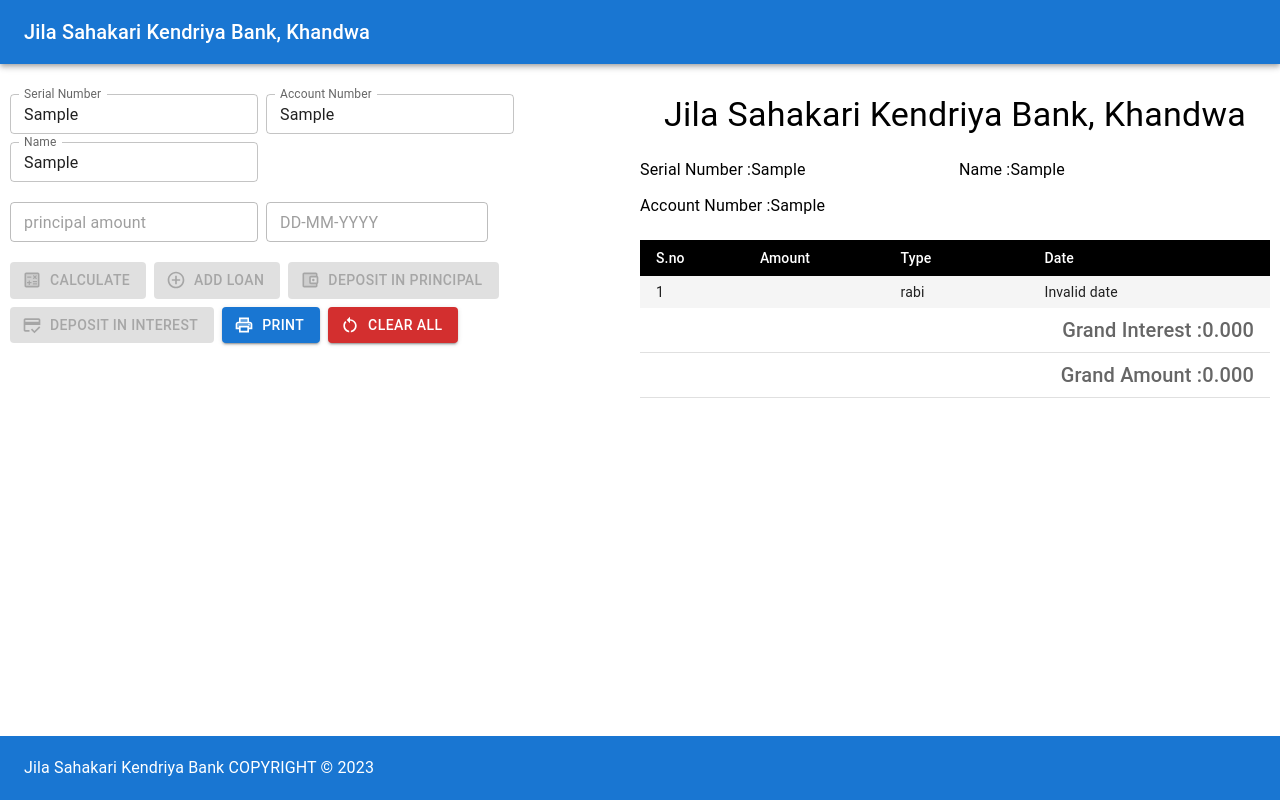
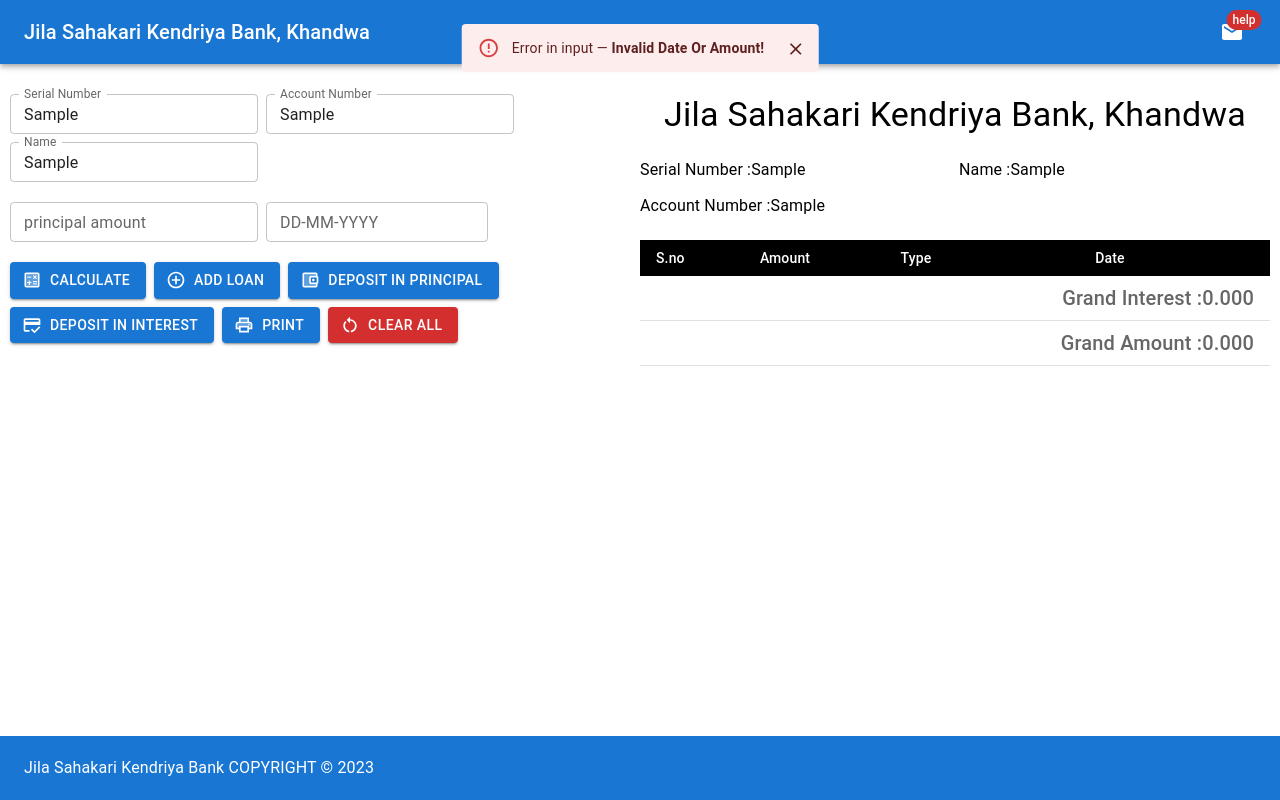
Before and after one commit to gkatkani/coperativebankcode, a React (Create React App) app: page / in a window 1280 px wide. Both pictures are taken after typing "Sample", "Sample", "Sample", "Sample" into the empty fields and a click on the button "CALCULATE". Built offline with nearby package versions, Linux system fonts and the light colour scheme.

Commit message:
work for changes

```diff
--- a/src/component/OverAllList.js
+++ b/src/component/OverAllList.js
@@ -69,9 +69,9 @@ const OverAllList = React.forwardRef((props, ref) => {
 
     if (rowObj.isDeposit) {
       if (rowObj.depositType === "interest") {
+        temp = "Deposit in Interest";
+      } else {
         temp = "Deposit in Principal";
-      } else {
-        temp = "Deposit in Interest";
       }
     } else {
       temp = checkForLoanType(moment(rowObj?.loanDate));
--- a/src/layout/Content.js
+++ b/src/layout/Content.js
@@ -1,4 +1,13 @@
-import { Box, Button, Grid, TextField, Typography } from "@mui/material";
+import {
+  Alert,
+  AlertTitle,
+  Box,
+  Button,
+  Grid,
+  Snackbar,
+  TextField,
+  Typography,
+} from "@mui/material";
 import { LocalizationProvider } from "@mui/x-date-pickers";
 import { AdapterMoment } from "@mui/x-date-pickers/AdapterMoment";
 import { DatePicker } from "@mui/x-date-pickers/DatePicker";
@@ -14,7 +23,13 @@ import {
 import DetailedView from "../pages/DetailedView";
 import moment from "moment";
 import OverAllList from "../component/OverAllList";
-import { BASIC_TRANSACTION_ROW, INITIALIZE, TRANSACTION } from "../constant";
+import {
+  BASIC_TRANSACTION_ROW,
+  INITIALIZE,
+  MAXIMUM_DATE,
+  MINIMUM_DATE,
+  TRANSACTION,
+} from "../constant";
 import { useReactToPrint } from "react-to-print";
 import CalculateTwoToneIcon from "@mui/icons-material/CalculateTwoTone";
 import AddCircleOutlineTwoToneIcon from "@mui/icons-material/AddCircleOutlineTwoTone";
@@ -25,6 +40,7 @@ import RestartAltTwoToneIcon from "@mui/icons-material/RestartAltTwoTone";
 const Content = () => {
   const [reportList, setReportList] = useState([]);
   const [disabledCalculate, setDisabledCalculate] = useState(false);
+  const [showError, setShowError] = useState(false);
   const [totalInterest, setTotalInterest] = useState(0);
   const [intialObj, setInitialObj] = useState({ ...INITIALIZE });
   const [transactionList, setTransactionList] = useState(TRANSACTION);
@@ -81,6 +97,24 @@ const Content = () => {
 
   return (
     <Box sx={{ flexGrow: 1 }}>
+      {showError && (
+        <Snackbar
+          open={showError}
+          vertical={"top"}
+          horizontal={"center"}
+          anchorOrigin={{ vertical: "top", horizontal: "center" }}
+          autoHideDuration={6000}
+          onClose={() => setShowError(false)}
+        >
+          <Alert
+            onClose={() => setShowError(false)}
+            severity="error"
+            sx={{ width: "100%" }}
+          >
+            Error in input — <strong>Invalid Date Or Amount!</strong>
+          </Alert>
+        </Snackbar>
+      )}
       <Grid container>
         {/* form part */}
         <Grid item xs={6}>
@@ -204,8 +238,8 @@ const Content = () => {
                           setTransactionList([...tempTransactionList]);
                         }
                       }}
-                      minDate={moment(new Date("2002-04-01"))}
-                      maxDate={moment(new Date("2023-03-31"))}
+                      minDate={moment(new Date(MINIMUM_DATE))}
+                      maxDate={moment(new Date(MAXIMUM_DATE))}
                       slotProps={{ textField: { size: "small" } }}
                     />
                   </LocalizationProvider>
@@ -265,9 +299,25 @@ const Content = () => {
                 disabled={disabledCalculate}
                 variant="contained"
                 onClick={() => {
-                  setReportList([]);
-                  calculate([...transactionList]);
-                  setDisabledCalculate(true);
+                  const list = transactionList.filter((x) => {
+                    return (
+                      x.loanDate === null ||
+                      new Date(moment(x.loanDate)).getTime() <
+                        new Date(MINIMUM_DATE).getTime() ||
+                      new Date(moment(x.loanDate)).getTime() >=
+                        new Date(MAXIMUM_DATE).getTime() ||
+                      x.loanAmount === "" ||
+                      x.loanAmount === null
+                    );
+                  });
+                  if (list.length === 0) {
+                    setShowError(false);
+                    setReportList([]);
+                    calculate([...transactionList]);
+                    setDisabledCalculate(true);
+                  } else {
+                    setShowError(true);
+                  }
                 }}
                 startIcon={<CalculateTwoToneIcon />}
               >
--- a/src/layout/Header.js
+++ b/src/layout/Header.js
@@ -1,6 +1,24 @@
-import { AppBar, Box, Toolbar, Typography } from "@mui/material";
-
+import {
+  AppBar,
+  Badge,
+  Box,
+  Button,
+  Dialog,
+  DialogActions,
+  DialogContent,
+  DialogContentText,
+  DialogTitle,
+  IconButton,
+  Toolbar,
+  Typography,
+} from "@mui/material";
+import MailIcon from "@mui/icons-material/Mail";
+import { useState } from "react";
 const Header = () => {
+  const [open, setOpen] = useState(false);
+  const handleClose = () => {
+    setOpen(false);
+  };
   return (
     <Box sx={{ flexGrow: 1 }}>
       <AppBar position="static">
@@ -8,6 +26,37 @@ const Header = () => {
           <Typography variant="h6" color="inherit" component="div">
             Jila Sahakari Kendriya Bank, Khandwa
           </Typography>
+          <Box sx={{ flexGrow: 1 }} />
+          <Box sx={{ display: { xs: "none", md: "flex" } }}>
+            <IconButton
+              size="large"
+              aria-label="show 4 new mails"
+              color="inherit"
+              onClick={() => setOpen(true)}
+            >
+              <Badge badgeContent={"help"} color="error">
+                <MailIcon />
+              </Badge>
+            </IconButton>
+          </Box>
+          <Dialog
+            open={open}
+            onClose={handleClose}
+            aria-labelledby="alert-dialog-title"
+            aria-describedby="alert-dialog-description"
+          >
+            <DialogTitle id="alert-dialog-title">
+              <Typography variant="h5">Any help required ? </Typography>
+            </DialogTitle>
+            <DialogContent>
+              <DialogContentText id="alert-dialog-description">
+                Please connect me on email:
+              </DialogContentText>
+            </DialogContent>
+            <DialogActions>
+              <Button onClick={handleClose}>close</Button>
+            </DialogActions>
+          </Dialog>
         </Toolbar>
       </AppBar>
     </Box>
```
Also changed, not shown: src/pages/PrintPreview.js (added, +16 -0 lines).
